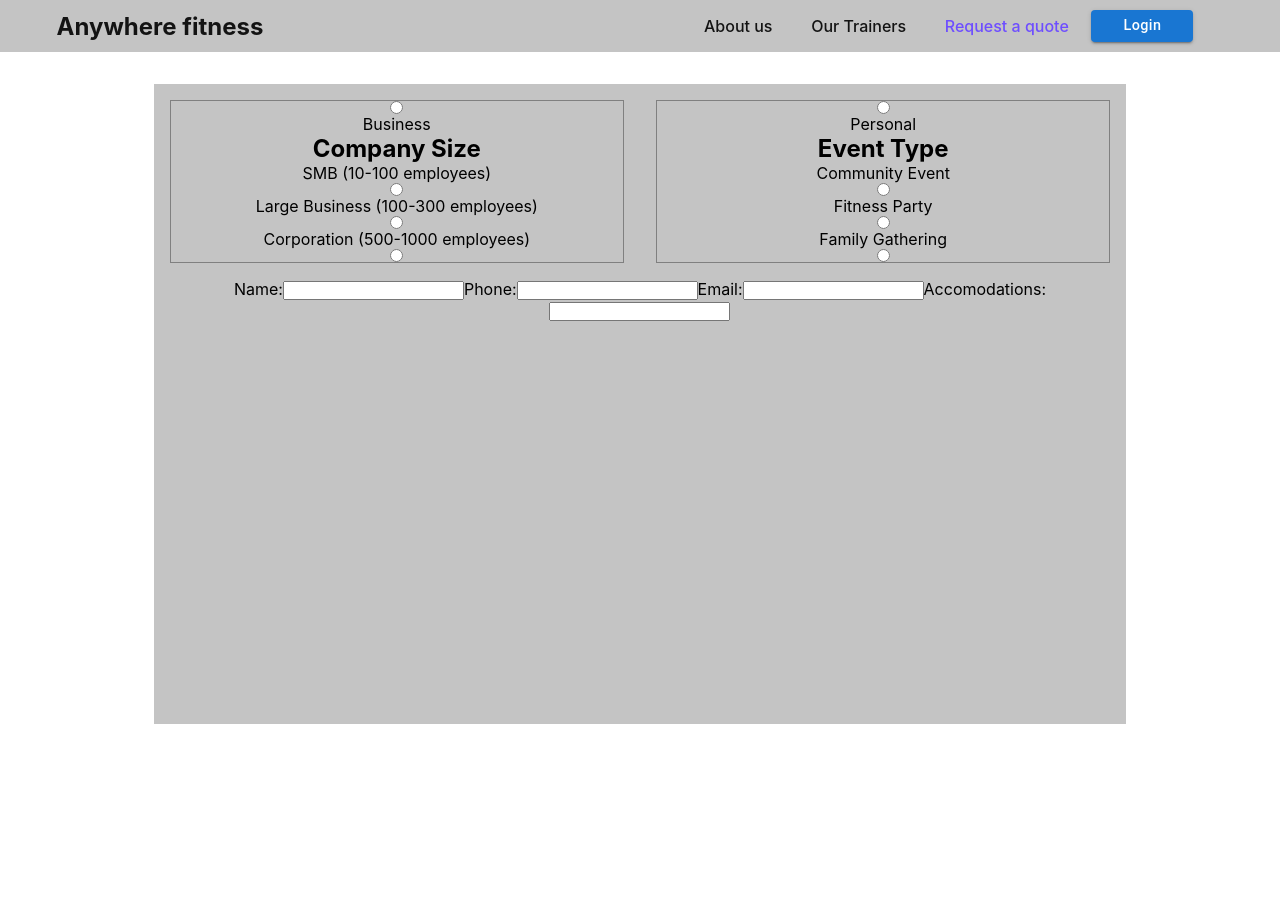
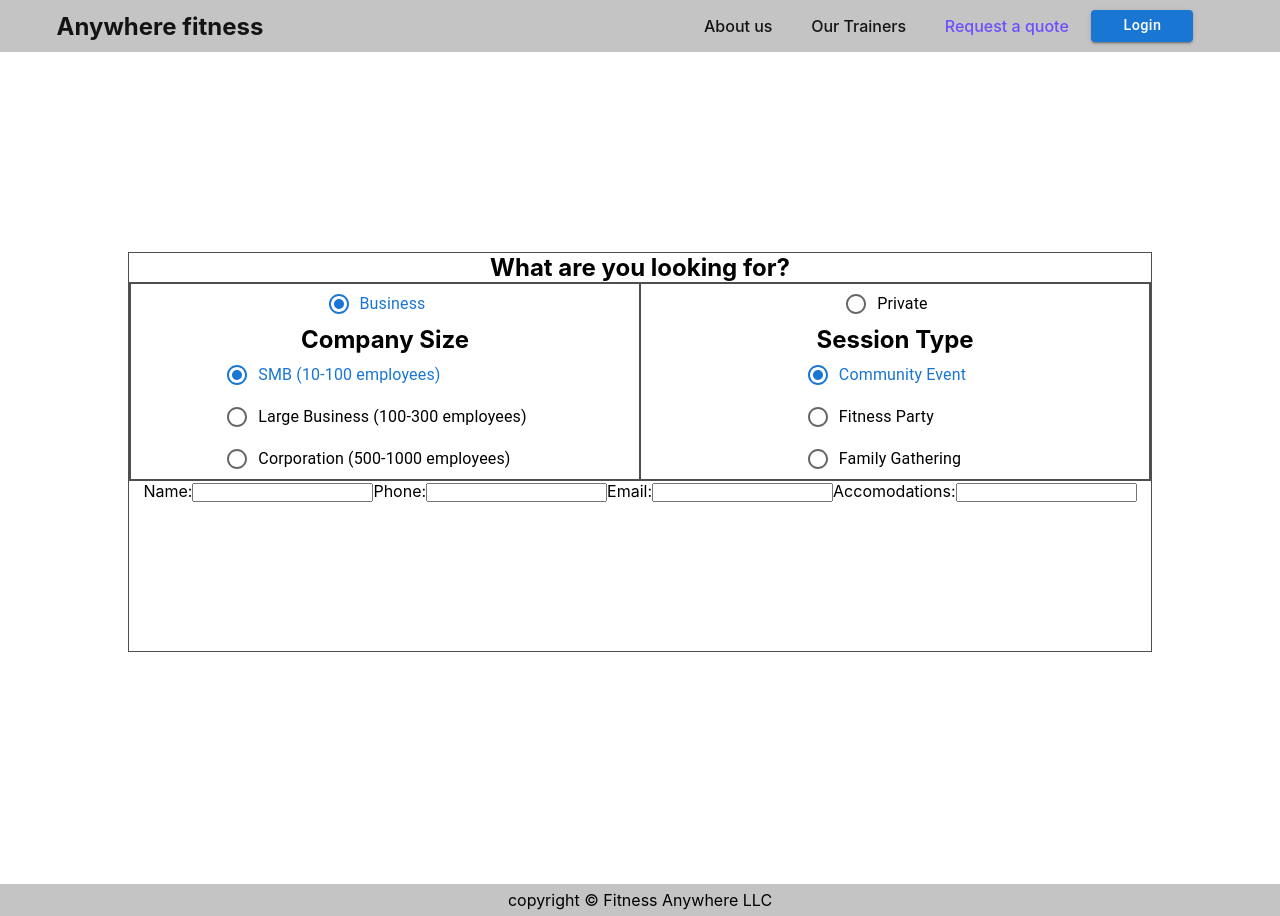
Before and after one commit to Anywhere-Fitness-Marcel-Tim/Front-end, a React (Create React App) app: page /quotes in a window 1280 px wide. Before the commit the page ends 800 px from the top, so only its background shows below. Built offline with nearby package versions, Linux system fonts and the light colour scheme.

Commit message:
Added redux for login signup and logout all routes working Adjusted redux for getTrainers. Added styles for all of those components. made extra route for logged in users

```diff
--- a/src/App.js
+++ b/src/App.js
@@ -9,6 +9,7 @@ import TrainersPage from './pages/TrainersPage';
 import RequestQuotePage from './pages/RequestQuotePage';
 import NotFound from './pages/NotFound';
 import Header from './components/Header';
+import Footer from './components/Footer';
 import Login from './pages/Login';
 import Logout from './pages/Logout';
 import Classes from './pages/Classes'
@@ -31,6 +32,7 @@ function App() {
           <Route path='/signup' element={<Signup />}/>
           <Route path='*' element={<NotFound />} />
       </Routes>
+      <Footer />
     </div>
   );
 }
--- /dev/null
+++ b/src/components/Footer.js
@@ -0,0 +1,13 @@
+import React from 'react'
+
+function Footer() {
+  return (
+    <footer className='footer'>
+        <div>
+          <p> copyright © Fitness Anywhere LLC</p>
+        </div>
+      </footer>
+  )
+}
+
+export default Footer
--- a/src/pages/AboutUs.js
+++ b/src/pages/AboutUs.js
@@ -33,11 +33,6 @@ function AboutUs() {
           <Link to='/quotes'><Button variant='contained'>Request A Quote!</Button></Link>
         </div>
       </span>
-      <footer className='footer'>
-        <div>
-          <p> copyright © Fitness Anywhere LLC</p>
-        </div>
-      </footer>
     </div>
   )
 }
--- a/src/pages/RequestQuotePage.js
+++ b/src/pages/RequestQuotePage.js
@@ -1,29 +1,69 @@
 import React from 'react'
+import RadioGroup, { useRadioGroup } from '@mui/material/RadioGroup'
+import { styled } from '@mui/material/styles';
+import FormControlLabel from '@mui/material/FormControlLabel';
+import Radio from '@mui/material/Radio';
 
 function RequestQuotePage() {
+
+  const StyledFormControlLabel = styled((props) => <FormControlLabel {...props} />)(
+    ({ theme, checked }) => ({
+      '.MuiFormControlLabel-label': checked && {
+        color: theme.palette.primary.main,
+      },
+    }),
+  );
+
+  function MyFormControlLabel(props) {
+    const radioGroup = useRadioGroup();
+
+    let checked = false;
+
+    if (radioGroup) {
+      checked = radioGroup.value === props.value;
+    }
+
+    return <StyledFormControlLabel checked={checked} {...props} />;
+  }
+
+  function MySecondFormControl(props) {
+    const radioGroup2 = useRadioGroup();
+
+    let checked = false;
+
+    if (radioGroup2) {
+      checked = radioGroup2.value === props.value;
+    }
+
+    return <StyledFormControlLabel checked={checked} {...props} />
+  }
+
   return (
     <div className='quotes-container'>
         <div className='quotes-card'>
+        <h2>What are you looking for?</h2>
           <div className='options'>
             <div className='business-options'>
-              <input className='' type='radio' value='Business' name='session-type' /> Business
+            <RadioGroup name="use-radio-group2" defaultValue="Business">
+            <MySecondFormControl value="Business" name='session' label="Business" control={<Radio />} />
+            </RadioGroup>
               <h2>Company Size</h2>
-              <label>SMB (10-100 employees)</label>
-              <input className='' type='radio' value='SMB' name='company-size' />
-              <label>Large Business (100-300 employees)</label>
-              <input className='' type='radio' value='Large' name='company-size' />
-              <label>Corporation (500-1000 employees)</label>
-              <input className='' type='radio' value='Corp' name='company-size' />
+              <RadioGroup name="use-radio-group" defaultValue="first">
+              <MyFormControlLabel value="first" label="SMB (10-100 employees)" control={<Radio />} />
+              <MyFormControlLabel value="second" label="Large Business (100-300 employees)" control={<Radio />} />
+              <MyFormControlLabel value="third" label="Corporation (500-1000 employees)" control={<Radio />} />
+              </RadioGroup>
             </div>
             <div className='personal-options'>
-            <input className='' type='radio' value='Personal' name='session-type' /> Personal
-              <h2>Event Type</h2>
-              <label>Community Event</label>
-              <input className='' type='radio' value='comm-event' name='evt-type' />
-              <label>Fitness Party</label>
-              <input className='' type='radio' value='fitness-party' name='evt-type' />
-              <label>Family Gathering</label>
-              <input className='' type='radio' value='family-gathering' name='evt-type' />
+            <RadioGroup name="use-radio-group2" defaultValue="Business">
+            <MySecondFormControl value="Private" name='session' label="Private" control={<Radio />} />
+            </RadioGroup>
+              <h2>Session Type</h2>
+              <RadioGroup name="use-radio-group" defaultValue="first">
+              <MyFormControlLabel value="first" label="Community Event" control={<Radio />} />
+              <MyFormControlLabel value="second" label="Fitness Party" control={<Radio />} />
+              <MyFormControlLabel value="third" label="Family Gathering" control={<Radio />} />
+              </RadioGroup>
             </div>
           </div>
           <div className='contact-info'>
--- a/src/pages/TrainersPage.js
+++ b/src/pages/TrainersPage.js
@@ -24,7 +24,7 @@ function TrainersPage(props) {
     <div>
       <div className='trainer-container'>
         {load && <img src={spinner} alt='loading'/>}
-        {!load && users.map(user => {
+        {users && users.map(user => {
           if(user.role_name === 'trainer'){
             return <div className='trainer-card'>
               <div className='trainer-info'>
@@ -49,11 +49,6 @@ function TrainersPage(props) {
           }
         })}
     </div>
-    <footer className='footer'>
-        <div>
-          <p> copyright © Fitness Anywhere LLC</p>
-        </div>
-      </footer>
     </div>
   )
 }
--- a/src/styles/quotes.css
+++ b/src/styles/quotes.css
@@ -1,31 +1,34 @@
-.quotes-container {
+.quotes-container{
+    height: 100vh;
     display: flex;
     justify-content: center;
     align-items: center;
-    margin: 2rem;
 }
 
-.quotes-card {
-    display: flex;
-    flex-direction: column;
-    height: 80vh;
-    background: #c4c4c4;
+.quotes-card{
+    border: 1px solid #4f4f4f;
+    margin: 2rem;
+    height: 50%;
     width: 80%;
 }
 
 .options{
-    width: 100%;
+    border: 1px solid #4f4f4f;
+    height: 50%;
     display: flex;
 }
 
 .business-options,
 .personal-options{
+    border: 1px solid #4f4f4f;
+    width: 50%;
     display: flex;
-    border: 1px solid grey;
-    width: 50%;
     flex-direction: column;
-    flex-wrap: wrap;
     justify-content: center;
     align-items: center;
-    margin: 1rem;
 }
+
+.business-options h2,
+.personal-options h2{
+    /* margin-right: 9rem; */
+}
```
